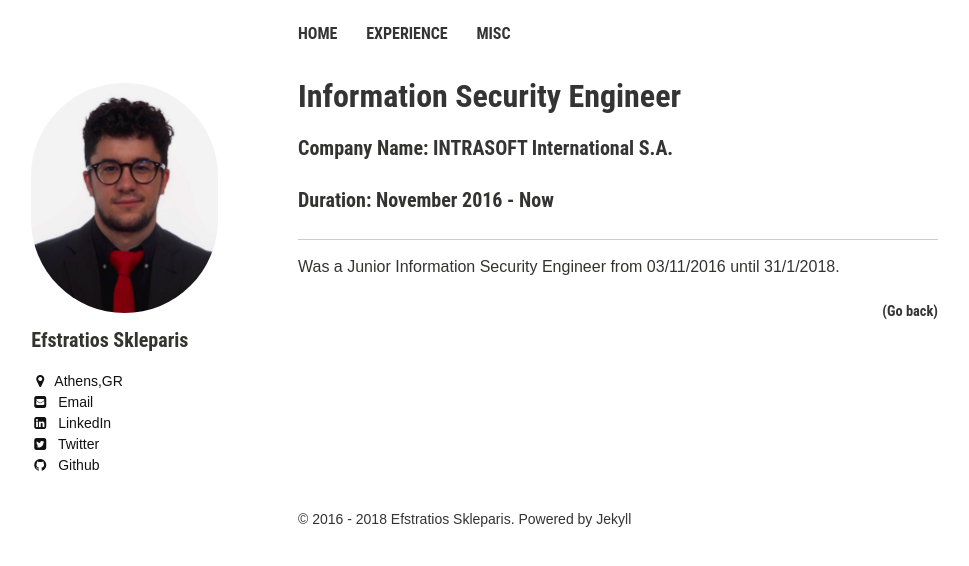
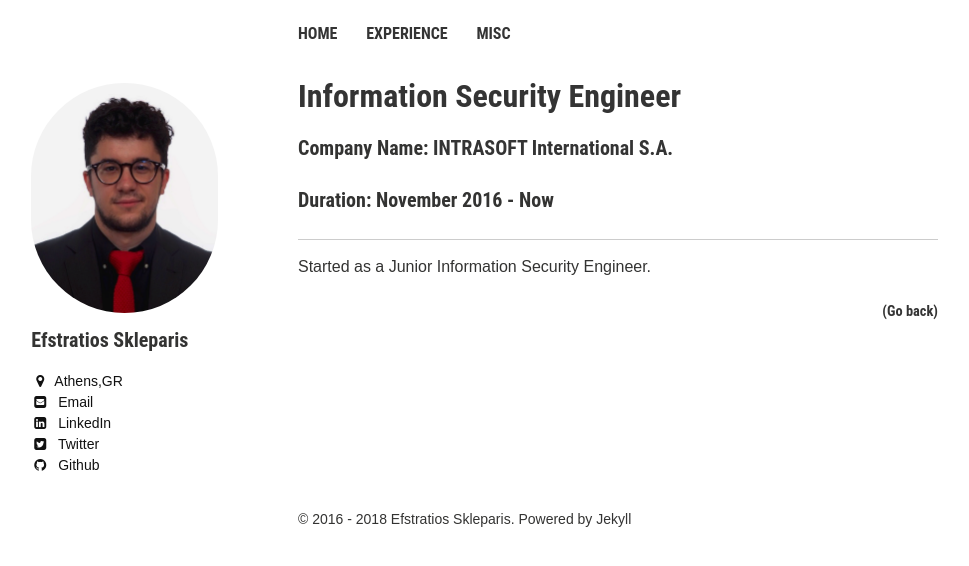
Before and after one commit to efstratios/efstratios.github.io, a Jekyll site: the page built from _posts/2016-11-03-intrasoft-intl.md, in a window 1280 px wide. Shown: the top 566 px of the page, without its empty margins (22-991 px from the left). Built offline with Jekyll 4.4.1, drawn with Linux system fonts in a browser that asks for light colours.

Commit message:
Update description

```diff
--- a/_posts/2016-11-03-intrasoft-intl.md
+++ b/_posts/2016-11-03-intrasoft-intl.md
@@ -13,4 +13,4 @@ share: true
 
 ---
 
-Was a Junior Information Security Engineer from 03/11/2016 until 31/1/2018.
+Started as a Junior Information Security Engineer.
```
